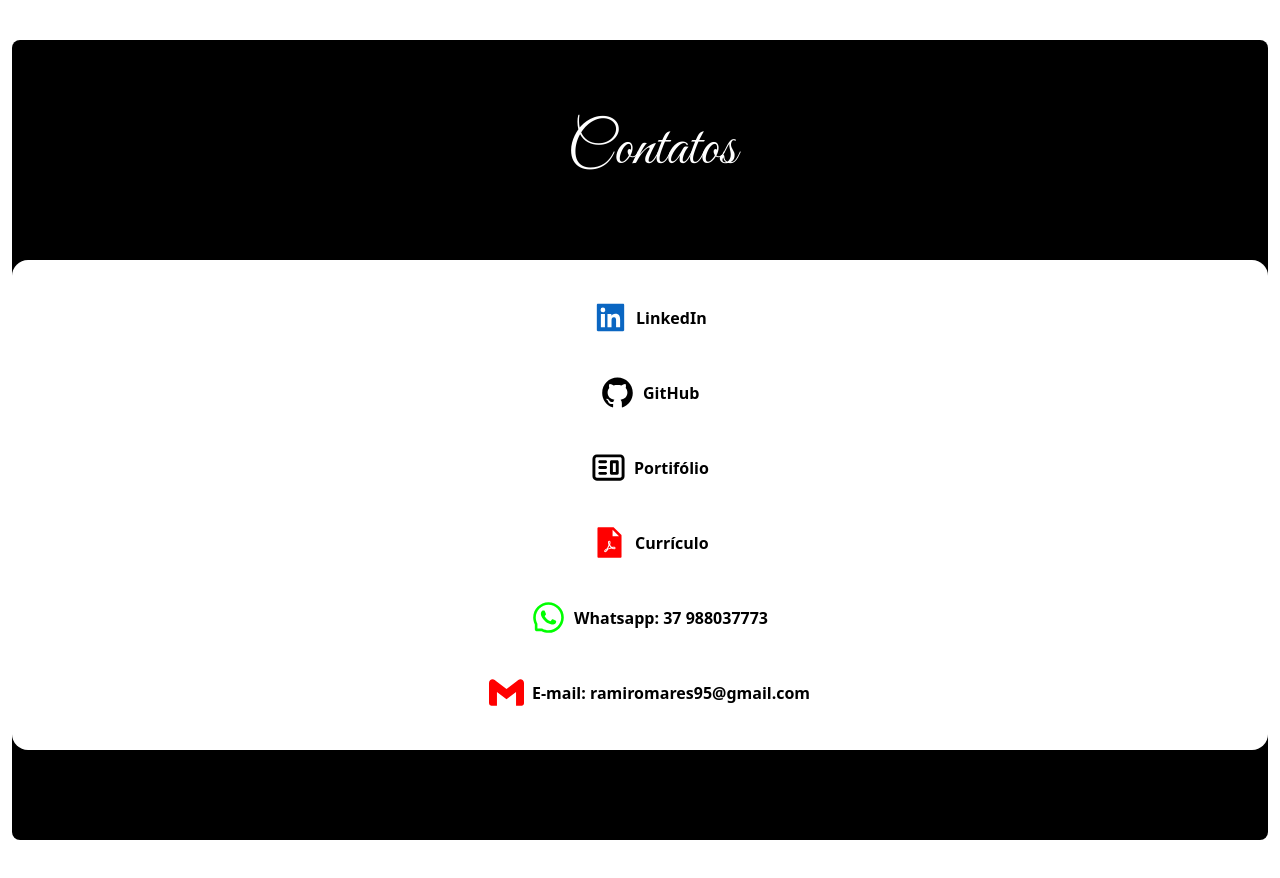
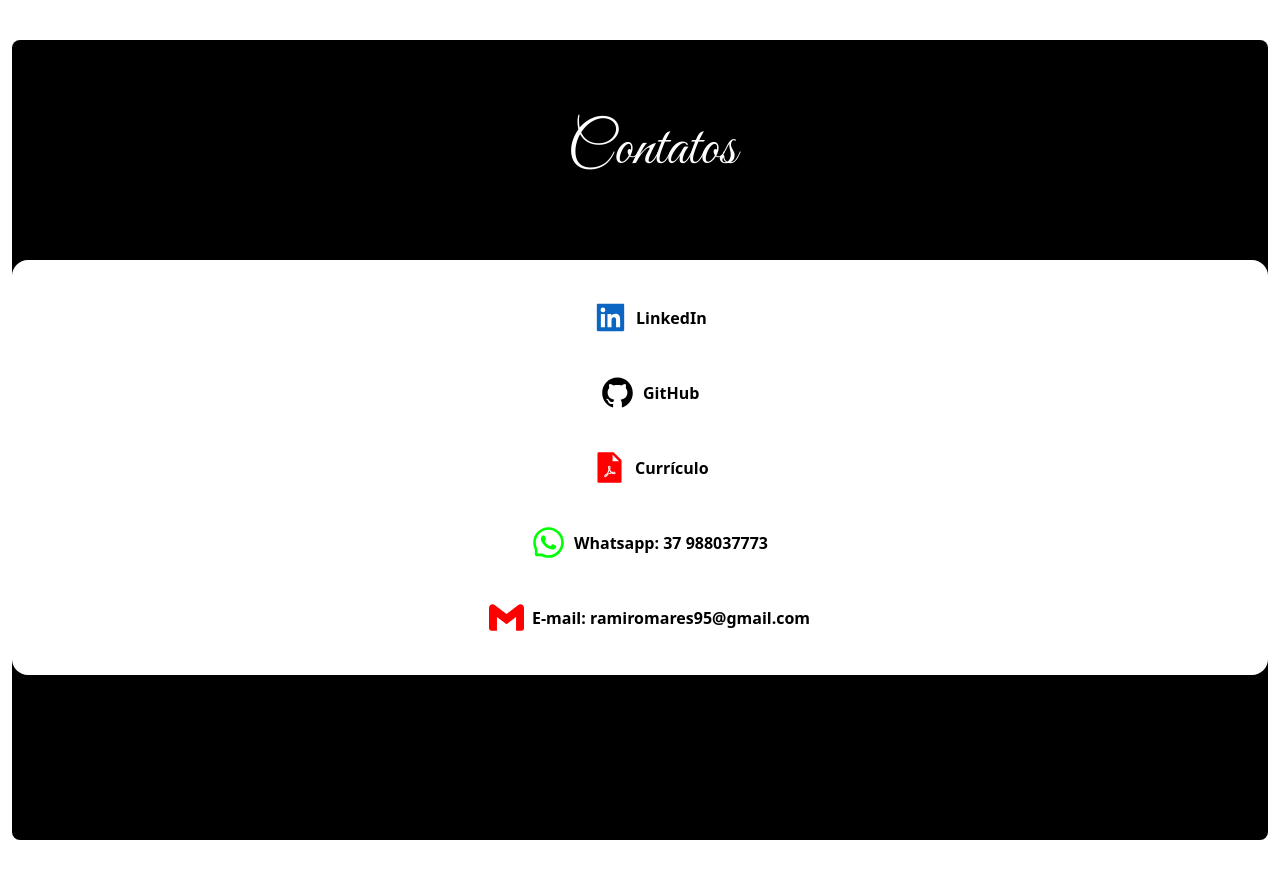
Before and after one commit to oliveiramiro2/portifolioR, a React (Vite) app: page /contact in a window 1280 px wide. Built offline with nearby package versions, Linux system fonts and the light colour scheme.

Commit message:
removing link on whatsapp and email

```diff
--- a/src/pages/ContactUs/index.tsx
+++ b/src/pages/ContactUs/index.tsx
@@ -5,7 +5,6 @@ import {
     AiFillFilePdf,
     AiOutlineWhatsApp,
 } from "react-icons/ai";
-import { CgWebsite } from "react-icons/cg";
 import { SiGmail } from "react-icons/si";
 
 import Header from "../../components/Header";
@@ -49,18 +48,6 @@ const ContactUs: React.FC = () => {
                 </div>
                 <div className="animate__animated animate__bounceInLeft">
                     <a
-                        href="https://portifolio-ramiro.netlify.app/"
-                        target="_blank"
-                        rel="noreferrer"
-                    >
-                        <div className="flex items-center gap-2 pl-5">
-                            <CgWebsite size={35} />
-                            <span className="font-extrabold"> Portifólio </span>
-                        </div>
-                    </a>
-                </div>
-                <div className="animate__animated animate__bounceInLeft animate__slow">
-                    <a
                         href="https://drive.google.com/file/d/1_5deK1Pf4RFVfO0hiirNqSMOsZWnFUz_/view?usp=share_link"
                         target="_blank"
                         rel="noreferrer"
@@ -71,31 +58,23 @@ const ContactUs: React.FC = () => {
                         </div>
                     </a>
                 </div>
-                <div className="animate__animated animate__bounceInLeft  animate__slower">
-                    <a
-                        href="https://portifolio-ramiro.netlify.app/"
-                        target="_blank"
-                        rel="noreferrer"
-                        className="cursor-text"
-                    >
+                <div className="animate__animated animate__bounceInLeft  animate__slow">
                     <div className="flex items-center gap-2 pl-5">
                         <AiOutlineWhatsApp color="#0f0" size={35} />
-                            <span className="font-extrabold"> Whatsapp: 37 988037773 </span>
+                        <span className="font-extrabold">
+                            {" "}
+                            Whatsapp: 37 988037773{" "}
+                        </span>
                     </div>
-                    </a>
                 </div>
                 <div className="animate__animated animate__bounceInLeft  animate__slower">
-                    <a
-                        href="https://portifolio-ramiro.netlify.app/"
-                        target="_blank"
-                        rel="noreferrer"
-                        className="cursor-text"
-                    >
                     <div className="flex items-center gap-2 pl-5">
                         <SiGmail color="#f00" size={35} />
-                            <span className="font-extrabold"> E-mail: ramiromares95@gmail.com </span>
+                        <span className="font-extrabold">
+                            {" "}
+                            E-mail: ramiromares95@gmail.com{" "}
+                        </span>
                     </div>
-                    </a>
                 </div>
             </div>
         </div>
```
Lines whose indentation alone changed are shown as unchanged.
